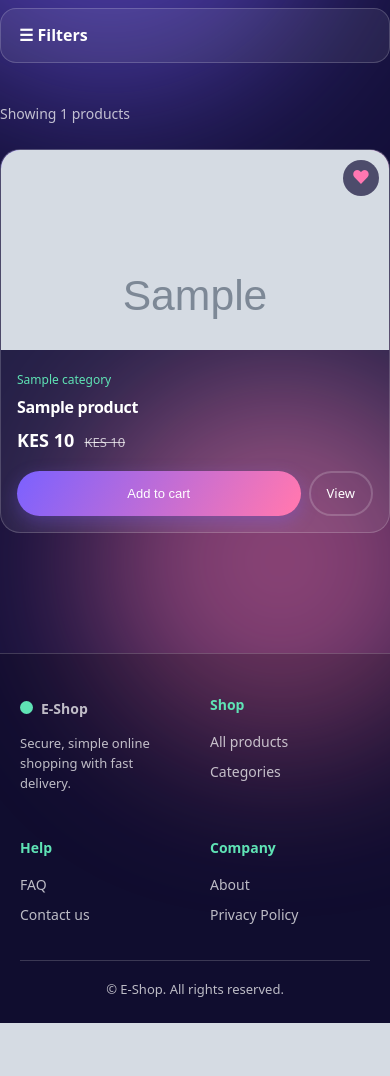
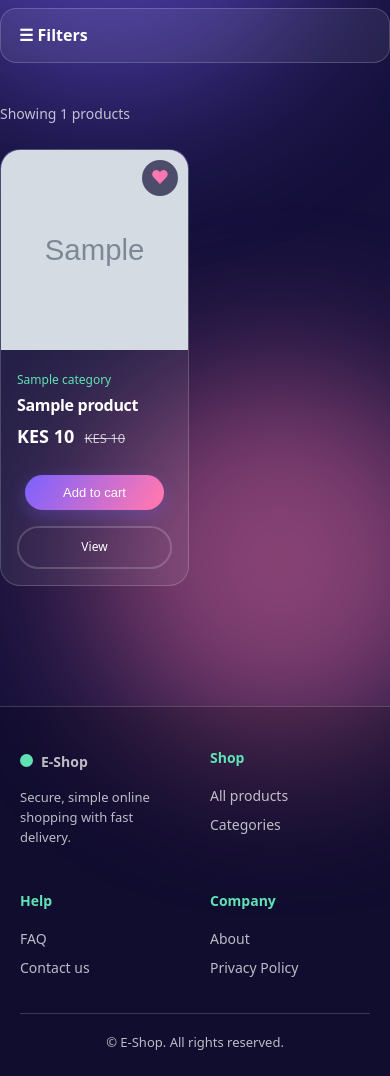
Before and after one commit to Trapcoder003/OnlineStore, a Django app: page /shop/ in a window 390 px wide. Shown: the part 213-1289 px from the top of the page. Before the commit the page ends 1236 px from the top, so only its background shows below. Run offline with Django 5.2, Linux system fonts and the light colour scheme; a user stored in the database is signed in; tables that the repository leaves empty hold one stand-in row (values such as "Sample post"); grey boxes marked "Sample" are stand-in pictures.

Commit message:
product template redesign

```diff
--- a/shopApp/static/styles/shop.css
+++ b/shopApp/static/styles/shop.css
@@ -89,6 +89,43 @@ body::after { width: 380px; height: 380px; background: var(--pink); bottom: -120
 
 /* Product Grid */
 .grid { display: grid; grid-template-columns: repeat(auto-fill, minmax(230px, 1fr)); gap: 20px; }
+
+/* ============================================================
+   2-BY-2 PRODUCT GRID ON MOBILE
+   ============================================================ */
+@media (max-width: 640px) {
+  .grid {
+    grid-template-columns: repeat(2, 1fr);
+    gap: 12px;
+  }
+
+  .thumb { height: 130px; }
+  .thumb span { font-size: 44px; }
+
+  .info { padding: 10px; }
+  .info small { font-size: 10px; }
+  .info h3 { font-size: 13px; margin: 2px 0 6px; line-height: 1.3; }
+
+  .price { margin-bottom: 10px; }
+  .price strong { font-size: 14px; }
+  .price s { font-size: 11px; }
+
+  .actions { flex-direction: column; gap: 6px; }
+  .actions .add-form,
+  .actions .btn,
+  .actions .btn.ghost { width: 100%; padding: 8px; font-size: 12px; }
+
+  .badge { font-size: 9px; padding: 3px 7px; }
+  .heart { width: 30px; height: 30px; font-size: 15px; }
+}
+
+@media (max-width: 360px) {
+  .thumb { height: 110px; }
+  .info h3 { font-size: 12px; }
+  .price strong { font-size: 13px; }
+}
+
+/* Product Cards */
 .card { position: relative; background: var(--glass); border: 1px solid var(--line); border-radius: 20px; overflow: hidden; transition: transform 0.3s, box-shadow 0.3s; animation: rise 0.5s both; }
 .card:hover { transform: translateY(-6px); box-shadow: 0 15px 30px rgba(0, 0, 0, 0.4), 0 0 0 2px rgba(123, 97, 255, 0.4); }
 .thumb { position: relative; display: grid; place-items: center; height: 200px; background: linear-gradient(135deg, var(--c1), var(--c2)); overflow: hidden; }
@@ -139,6 +176,7 @@ footer { margin-top: 60px; padding: 40px 0 24px; border-top: 1px solid var(--lin
 .toast.show { transform: translate(-50%, 0); }
 
 @keyframes rise { from { opacity: 0; transform: translateY(20px); } }
+
 /* ============================================================
    DISABLE ALL ANIMATIONS FOR MOBILE PERFORMANCE
    ============================================================ */
```
